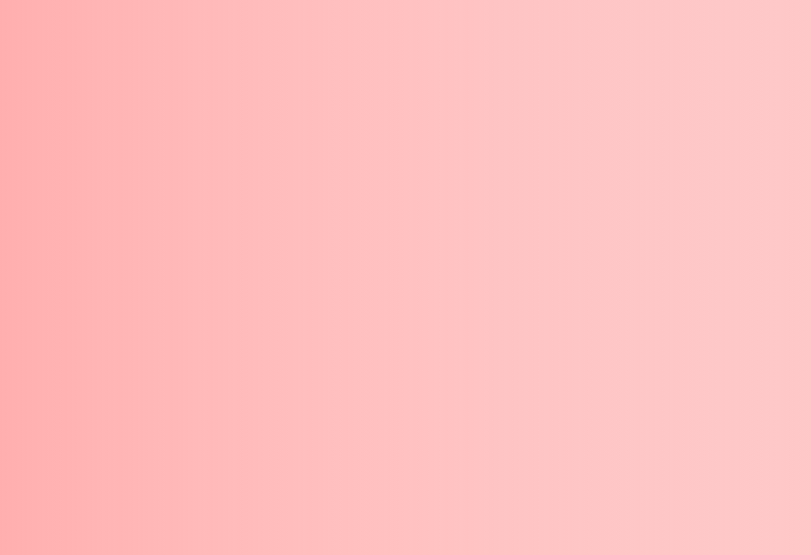
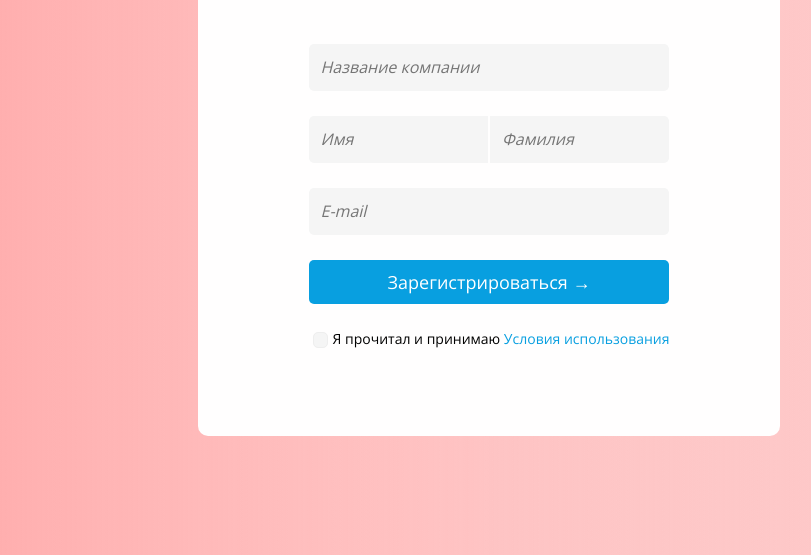
Before and after one commit to lisartie/study, a plain HTML site: page 2-Form/index.html in a window 1280 px wide. Shown: the part 245-800 px from the top of the page, without its empty margins (151-962 px from the left). Drawn offline with Linux system fonts and the light colour scheme; files whose address does not match are found by name.

Commit message:
Флексы

```diff
--- a/1-Blog/styles/main.css
+++ b/1-Blog/styles/main.css
@@ -4,7 +4,6 @@
          url('assets/fonts/RobotoFlex-Regular.woff2') format('woff');
 }
 * {
-    margin: auto;
     padding: 0px;
     font-family: 'forText', sans-serif;
 }
--- a/2-Form/index.html
+++ b/2-Form/index.html
@@ -12,6 +12,7 @@
 
     <main class="main">
         <section class="registration">
+            <div class="diiiiv">
                 <div class="registration__block">
                 <h1 class="registration__title">Регистрация</h1>
                 <p class="registration__text">Уже есть аккаунт? <a href="" class="registration__link">Войти</a></p>
@@ -21,19 +22,20 @@
                     <input type="text" placeholder="Название компании" class="form__input" />
 
                     <div class="form__block">
-                    <input type="text" placeholder="Имя" class="form__input" required />
-                    <input type="text" placeholder="Фамилия" class="form__input" required />
+                        <input type="text" placeholder="Имя" class="form__input form__input_name" required />
+                        <input type="text" placeholder="Фамилия" class="form__input form__input_surname" required />
                     </div>
 
                     <input type="email" placeholder="E-mail" class="form__input" required />
                     <button class="form__button">Зарегистрироваться &rarr;</button>
 
-                <div class="form__block">
+                    <div class="form__block form__block_center">
                         <input type="checkbox" id="accept" class="form__checkbox" required>
                         <label for="accept" class="form__label">Я прочитал и принимаю <a href="#" class="form__link">Условия использования</a></label>
                     </div>
+                </form>
+            </div>
 
-            </form>
         </section>
 
 
--- a/2-Form/styles/main.css
+++ b/2-Form/styles/main.css
@@ -5,33 +5,38 @@
 }
 * {
     font-family: "forText", serif;
-    margin: 0;
-    padding: 0;
 }
 body {
     background:
     linear-gradient(to right, #FFA5A5, #FFFFFF00),
     linear-gradient(to left, #FDC5C5, #F298DE00);
 }
-
 .registration {
+    position: relative;
+    top: 50px;
+    left: 50%;
+    transform: translate(-50%, 50px);
     background-color: #FFFEFE;
     border-radius: 10px;
-    text-align: center;
     width: 582px;
-    margin: auto;
+    height: 573px;
+    display: flex;
+    align-items: center;
+    flex-direction: column;
+
 }
 .registration__block {
-
+    text-align: center;
+    margin: 47px;
 }
 .registration__title {
     font-weight: 700;
     font-size: 36px;
     color: #333333;
+    margin-bottom: 10px;
 }
 .registration__text {
     color: #666666;
-
 }
 .registration__link {
     color: #089FE0;
@@ -40,24 +45,67 @@ body {
 .registration__form {
     display: flex;
     flex-direction: column;
-    align-items: center;
+    gap: 25px;
 }
-
 .form__input {
-    border:none;
+    border: none;
     background-color: #F5F5F5;
+    height: 45px;
+    border-radius: 5px;
+}
+.form__input_name {
+    border-radius: 5px 0px 0px 5px;
+    height: 45px;
+    flex: 1;
+}
+.form__input_surname {
+    flex: 1;
+    border-radius: 0px 5px 5px 0px;
+    height: 45px;
+}
+.form__block {
+    display: flex;
+    justify-content: space-between;
+    gap: 2px;
+}
+.form__block_center {
+    justify-content: center;
 }
 .form__input::placeholder {
     font-family: "forText", serif;
     font-style: italic;
     font-size: 16px;
     font-weight: 400;
+    padding-left: 10px;
+}
+.form__input:focus {
+    border: 1px solid #F5F5F5;
+    background-color: #FFFEFE;
+}.form__input:focus::placeholder {
+    font-style: normal;
+    font-weight: 600;
+    color: #000000;
+}
+input[type="checkbox"] {
+    appearance: none;
+    width: 15px;
+    height: 16px;
+    border-radius: 5px;
+    border: 1px solid #EEEEEE;
+    background-color: #F5F5F5;
+}
+input[type="checkbox"]:checked {
+    border: 1px solid #FDC5C5;
+    background-color: #FDC5C5;
 }
 .form__button {
     font-family: "forText", serif;
     font-size: 18px;
     background-color: #089FE0;
+    color: #ffffff;
     border: none;
+    border-radius: 5px;
+    height: 44px;
 }
 .form__label {
     font-family: "forText", serif;
```
Also changed, not shown: 1-Blog/index.html (+5 -3 lines), 2-Form/images/yes.svg (added). Lines whose indentation alone changed are shown as unchanged.
